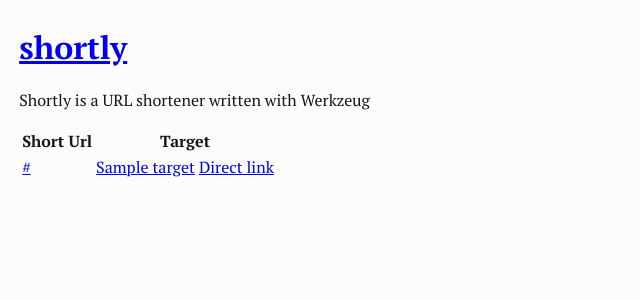
After one commit to marcoslhc/xyvio, a Python web app: template xyvio/templates/url_list.html in a window 1280 px wide. The commit adds this page. Shown: the top 300 px of the page, without its empty margins (0-640 px from the left). Run offline with Jinja, Linux system fonts and the light colour scheme; the template is opened without the code that fills it: most values are stand-ins (such as "Sample title", 1, 10 or a date in 2020); style sheets or scripts are compiled from the project's sources.

Commit message:
Templates for the list view

```diff
--- a/xyvio/templates/layout.html
+++ b/xyvio/templates/layout.html
@@ -1,6 +1,6 @@
 <!doctype html>
 <title>{% block title %}{% endblock %} | shortly</title>
-<link rel=stylesheet href=/static/dist/css/site.css type=text/css>
+<link rel=stylesheet href=/static/dist/css/main.css type=text/css>
 <div class=box>
   <h1><a href=/>shortly</a></h1>
   <p class=tagline>Shortly is a URL shortener written with Werkzeug
--- /dev/null
+++ b/xyvio/templates/url_list.html
@@ -0,0 +1,21 @@
+{% extends "layout.html" %}
+{% block title %}Create New Short URL{% endblock %}
+{% block body %}
+{% if urls %}
+    <table>
+        <tr>
+            <th>Short Url</th>
+            <th colspan="2">Target</th>
+        </tr>
+            {% for url in urls %}
+            <tr>
+                <td><a href="{{url.short_url}}+">{{url.short_url}}</a></td>
+                <td><a href="{{url.short_url}}">{{url.target}}</a></td>
+                <td><a href="{{url.target}}">Direct link</a></td>
+            </tr>
+            {% endfor %}
+    </table>
+{% else %}
+    <p>No url found</p>
+{% endif %}
+{% endblock %}
```
